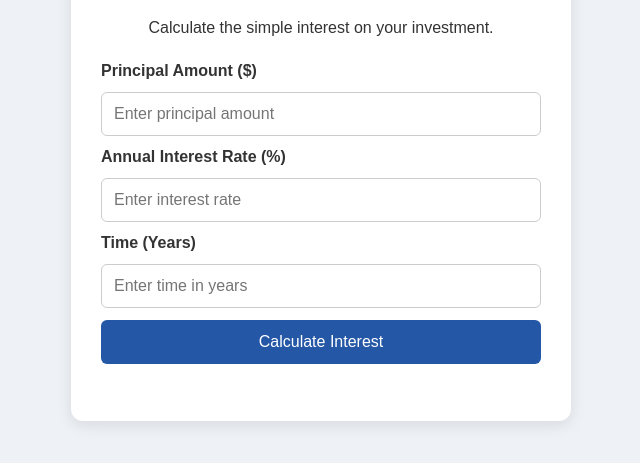
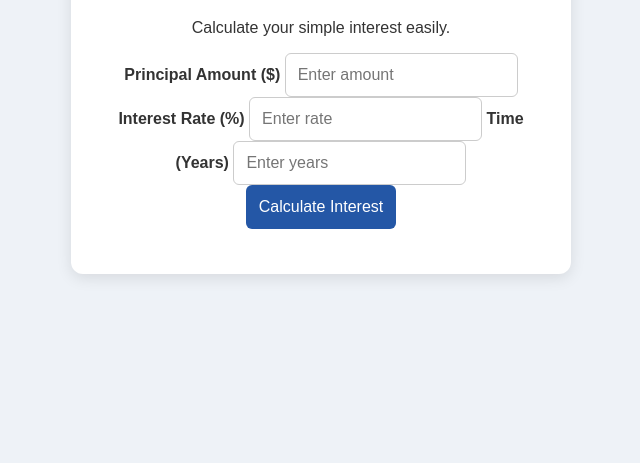
Before and after one commit to amir-khn/intermediate_webdev_finalproject, a plain HTML site: page index.html in a window 1280 px wide. Shown: the part 161-624 px from the top of the page, without its empty margins (319-959 px from the left). Drawn offline with Linux system fonts and the light colour scheme.

Commit message:
Update meta tags and improve input labels in HTML

```diff
--- a/index.html
+++ b/index.html
@@ -6,38 +6,37 @@
     <meta name="viewport" content="width=device-width, initial-scale=1.0">
 
     <title>Interest Rate Calculator</title>
-    <meta name="description" content="Calculate simple interest and total investment returns quickly with our free Interest Rate Calculator.">
 
-    <link rel="icon" type="image/x-icon" href="favicon.ico">
-    <link rel="stylesheet" href="style.css">
+    <meta name="description" content="Free Interest Rate Calculator to calculate simple interest and total amount easily.">
 
+    <link rel="icon" href="./favicon.ico" type="image/x-icon">
+
+    <link rel="stylesheet" href="./style.css">
 </head>
 <body>
 
     <main class="container">
+
         <h1>Interest Rate Calculator</h1>
 
-        <p>Calculate the simple interest on your investment.</p>
+        <p>Calculate your simple interest easily.</p>
 
-        <div class="calculator">
+        <label for="principal">Principal Amount ($)</label>
+        <input type="number" id="principal" placeholder="Enter amount">
 
-            <label for="principal">Principal Amount ($)</label>
-            <input type="number" id="principal" placeholder="Enter principal amount" min="0">
+        <label for="rate">Interest Rate (%)</label>
+        <input type="number" id="rate" placeholder="Enter rate">
 
-            <label for="rate">Annual Interest Rate (%)</label>
-            <input type="number" id="rate" placeholder="Enter interest rate" min="0" step="any">
+        <label for="time">Time (Years)</label>
+        <input type="number" id="time" placeholder="Enter years">
 
-            <label for="time">Time (Years)</label>
-            <input type="number" id="time" placeholder="Enter time in years" min="0" step="any">
+        <button id="calculateBtn">Calculate Interest</button>
 
-            <button id="calculateBtn">Calculate Interest</button>
+        <div id="result" aria-live="polite"></div>
 
-            <div id="result" aria-live="polite"></div>
-
-        </div>
     </main>
 
-    <script src="script.js"></script>
+    <script src="./script.js"></script>
 
 </body>
 </html>
```
